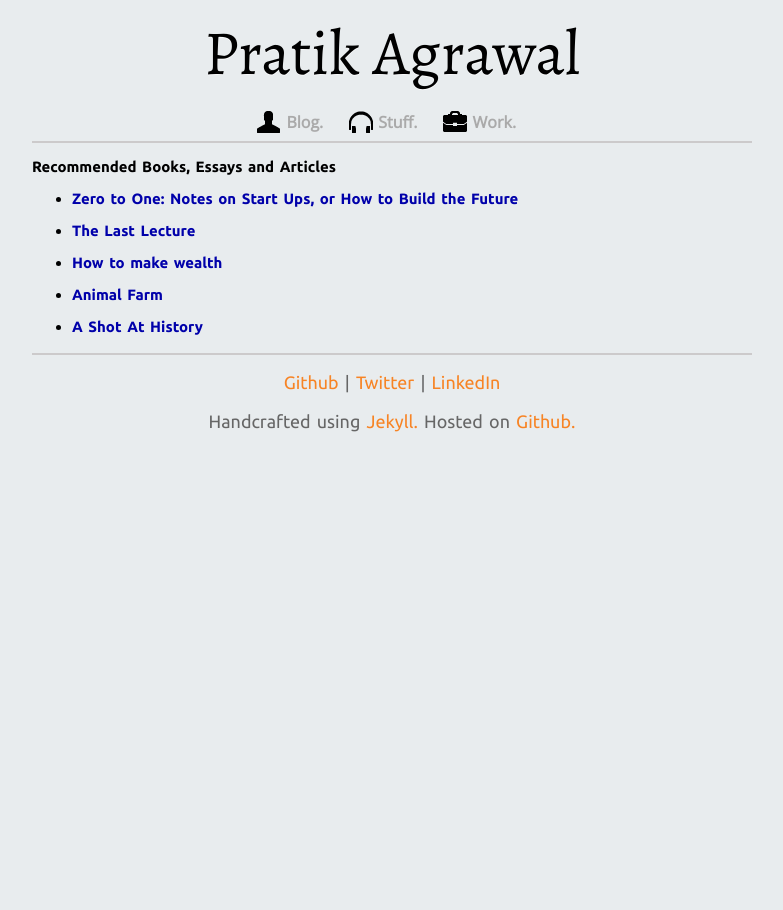
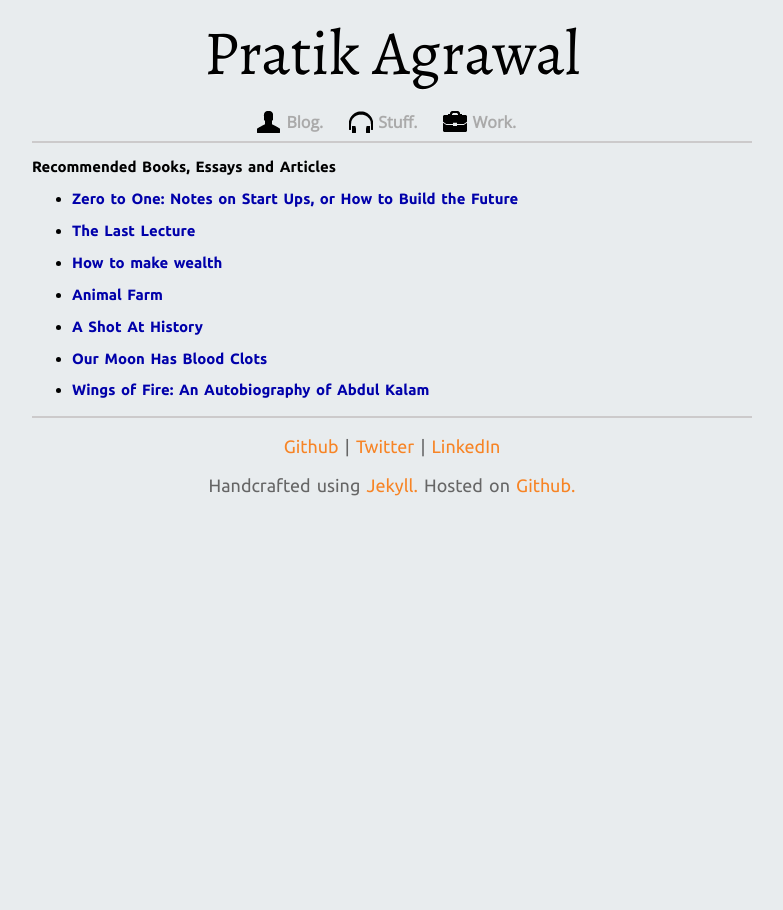
Before and after one commit to pratik98/pratik98.github.com, a Jekyll site: the page built from read.md, in a window 1280 px wide. Shown: the whole page, without its empty margins (248-1031 px from the left). Built offline with Jekyll 4.4.1, drawn with Linux system fonts in a browser that asks for light colours; nearby versions of some CDN libraries.

Commit message:
added books

```diff
--- a/read.md
+++ b/read.md
@@ -14,3 +14,7 @@ title:  "Reading - Pratik Agrawal"
 * **[Animal Farm](https://amzn.to/2V0huOU)**
 
 * **[A Shot At History](https://amzn.to/31wZb6l)**
+
+* **[Our Moon Has Blood Clots](https://www.amazon.in/Our-Moon-Has-Blood-Clots/dp/818400513X)**
+
+* **[Wings of Fire: An Autobiography of Abdul Kalam](https://www.amazon.in/Wings-Fire-Autobiography-Abdul-Kalam/dp/8173711461/)**
```
